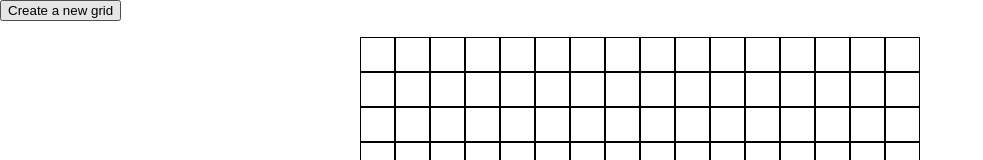
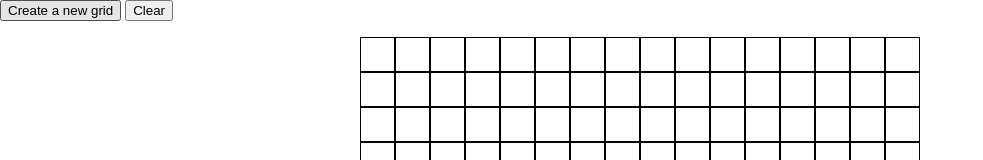
Before and after one commit to Adnosk/etch-a-sketch, a plain HTML site: page index.html in a window 1280 px wide. Shown: the top 160 px of the page, without its empty margins (0-983 px from the left). Drawn offline with Linux system fonts and the light colour scheme.

Commit message:
Add clear button and function

```diff
--- a/game.js
+++ b/game.js
@@ -48,4 +48,8 @@ function deleteGrid() {
     }
 }
 
+function clearGrid() {
+    document.querySelectorAll('.box').forEach(e => e.style.backgroundColor = "white");
+}
+
 gridMaker();
--- a/index.html
+++ b/index.html
@@ -11,6 +11,7 @@
 <body>
     <div id="container">
         <button onclick="askGrid()">Create a new grid</button>
+        <button onclick="clearGrid()">Clear</button>
         <p id="userInput"></p>
     </div>
 </body>
```
